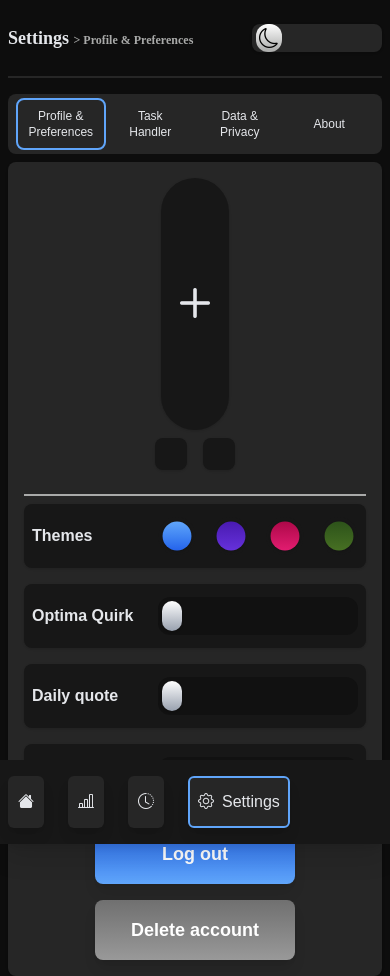
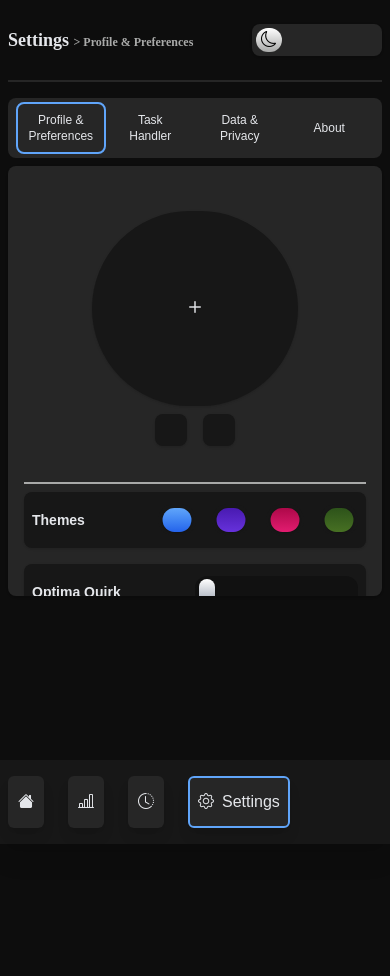
Before and after one commit to theinternetfae/Optima-V.2, a React (Vite) app: page /settings/profile in a window 390 px wide. After the commit the page ends 844 px from the top, so only its background shows below. Built offline with nearby package versions, Linux system fonts and the light colour scheme; no server answers.

Commit message:
Media query: Settings (Profile)

```diff
--- a/src/index.css
+++ b/src/index.css
@@ -855,19 +855,19 @@ input[type="number"]::-webkit-outer-spin-button {
 
 
             .light-dark {
-                @apply w-[130px] my-2 rounded-lg bg-surfacetwo shadow flex items-center cursor-pointer transition ease-in-out duration-400
-                lg:w-[200px];
+                @apply w-[130px] h-8 my-2 rounded-lg bg-surfacetwo shadow flex items-center cursor-pointer transition ease-in-out duration-400
+                lg:w-[200px] lg:h-auto;
 
                 .light-dark-ball {
                     @apply w-[20%] rounded-xl mx-1 bg-gradient-to-b from-white to-grey flex items-center justify-center
-                    lg:w-[20%] lg:h-[80%];
+                    lg:h-[80%];
 
                     .bi {
-                        @apply text-xl transition ease-in-out duration-400;
+                        @apply transition ease-in-out duration-400
+                        lg:text-xl;
                     }
                 }
             }
-
         }
 
         & .settings-body {
@@ -886,17 +886,20 @@ input[type="number"]::-webkit-outer-spin-button {
         }
 
         & .sett-body {
-            @apply mt-2 rounded-lg bg-surfacetwo shadow p-4;
+            @apply mt-2 h-[430px] overflow-y-auto no-scrollbar rounded-lg bg-surfacetwo shadow p-4
+            lg:h-auto;
 
             /*Profile*/
             .the-user {
-                @apply h-[300px] flex flex-col items-center;
+                @apply h-[300px] flex flex-col items-center justify-center;
 
                 .pfp-upload {
-                    @apply w-[20%] overflow-hidden h-full cursor-pointer rounded-full bg-surfaceone shadow flex justify-center items-center;
+                    @apply w-[60%] h-[65%] overflow-hidden cursor-pointer rounded-full bg-surfaceone shadow flex justify-center items-center
+                    lg:w-[20%] lg:h-full;
 
                     .pfp-plus {
-                        @apply text-6xl;
+                        @apply text-2xl;
+                        lg:text-6xl;
                     }
 
                     .pfp-image {
@@ -908,7 +911,8 @@ input[type="number"]::-webkit-outer-spin-button {
                     @apply flex justify-center gap-4 p-2 w-full;
 
                     .the-user-name-title {
-                        @apply flex items-center justify-center text-center rounded-lg bg-surfaceone p-4 shadow focus:outline-none;
+                        @apply text-xs flex items-center justify-center text-center rounded-lg bg-surfaceone p-4 shadow focus:outline-none
+                        lg:text-base;
                     }
 
                 }
@@ -917,13 +921,16 @@ input[type="number"]::-webkit-outer-spin-button {
             }
 
             .user-preferences {
-                @apply border-t-2 border-grey mt-4 pt-2 flex flex-col gap-4 justify-around;
+                @apply border-t-2 pt-2 border-grey flex flex-col gap-4 justify-around
+                lg:mt-4;
 
                 .preference {
-                    @apply h-16 p-2 rounded-lg shadow bg-surfaceone flex items-center justify-between;
+                    @apply h-14 p-2 rounded-lg shadow bg-surfaceone flex items-center justify-between
+                    lg:h-16;
 
                     p {
-                        @apply font-bold;
+                        @apply text-sm font-bold
+                        lg:text-base;
                     }
 
                     & .themes {
@@ -967,7 +974,8 @@ input[type="number"]::-webkit-outer-spin-button {
                     }
 
                     .toggle {
-                        @apply w-[200px] h-[80%] rounded-xl bg-muted shadow-inset-dark bg-black flex items-center transition ease-in-out duration-400 cursor-pointer;
+                        @apply w-[50%] h-[80%] rounded-xl bg-muted shadow-inset-dark bg-black flex items-center transition ease-in-out duration-400 cursor-pointer
+                        lg:w-[18%] lg:h-[80%];
 
                         .ball {
                             @apply h-[80%] w-[10%] ml-1 rounded-xl bg-gradient-to-b from-white to-gray-400 shadow;
@@ -988,6 +996,35 @@ input[type="number"]::-webkit-outer-spin-button {
                     /* bg-gradient-to-b from-fromcolorr to-tocolorr  */
                 }
 
+            }
+
+            .handle-session {
+                @apply border-t-2 pt-2 mt-2 border-grey flex flex-col gap-4 justify-around
+                lg:mt-4;
+
+                .session {
+                    @apply h-14 p-2 rounded-lg shadow bg-surfaceone flex items-center justify-between
+                    lg:h-16;
+
+                    p {
+                       @apply text-sm font-bold
+                        lg:text-base;
+                    }
+
+                    button {
+                       @apply w-[50%] h-[95%] shadow-lg font-bold text-lg rounded-lg active:scale-90 cursor-pointer
+                       lg:w-[18%] lg:text-2xl;
+                    }
+
+                    .logout {
+                        @apply bg-gradient-to-b from-accentsecondary to-accentprimary text-white;
+                    }
+
+                    .delacc {
+                        @apply text-white bg-gradient-to-b from-[#707070] to-[#999999];
+                        /* bg-gradient-to-b from-fromcolorr to-tocolorr  */
+                    }
+                }
             }
 
             /*task handler*/
--- a/src/settingsComponents/Profile.jsx
+++ b/src/settingsComponents/Profile.jsx
@@ -202,7 +202,7 @@ function Profile() {
                     <p>Optima Quirk</p>
 
                     <div className={`toggle ${userData?.quirk && "bg-[var(--color-accentprimary)]"}`} onClick={() => setQuirk()}>
-                        <div className={`ball ease duration-800 ${userData?.quirk && "translate-x-9 md:translate-x-43"}`}></div>
+                        <div className={`ball ease duration-800 ${userData?.quirk && "translate-x-33 lg:translate-x-43"}`}></div>
                     </div>
 
                 </div>
@@ -225,22 +225,34 @@ function Profile() {
                     <p>Streak</p>
 
                     <div className={`toggle ${userData?.streak && "bg-[var(--color-accentprimary)]"}`} onClick={() => setStreak()}>
-                        <div className={`ball ease duration-800 ${userData?.streak && "translate-x-9 md:translate-x-43"}`}></div>
+                        <div className={`ball ease duration-800 ${userData?.streak && "translate-x-33 lg:translate-x-43"}`}></div>
                     </div>
 
                 </div>
 
-                <button className="logout" onClick={() => signOut()}>
-                    Log out
-                </button>
+            </div>
 
-                {/* () => setAlertShow(prev => !prev) */}
-                <button className="delacc" onClick={() => alert("Feature coming soon!")}>
-                    Delete account
-                </button>
+            <div className="handle-session">
 
-                {alertShow && <Alert different={"Are you sure you want to delete your account, you will lose all data and this can not be undone."} yesDelete={() => deleteAccount()} noDelete={() => setAlertShow(prev => !prev)}/>}
+                <div className="session">
+
+                    <p>Log out</p>
+
+                    <button className="bi bi-person-walking logout" onClick={() => setAlertShow(prev => !prev)}></button>
+
+                </div>
+
+                <div className="session">
+
+                    <p>Delete Account</p>
+
+                    <button className="bi bi-person-x delacc" onClick={() => alert("Feature coming soon!")}></button>
+
+                </div>
+
             </div>
+
+            {alertShow && <Alert different={"Are you sure you want to logout?"} yesDelete={() => signOut()} noDelete={() => setAlertShow(prev => !prev)}/>}
 
         </div>
     );
```
